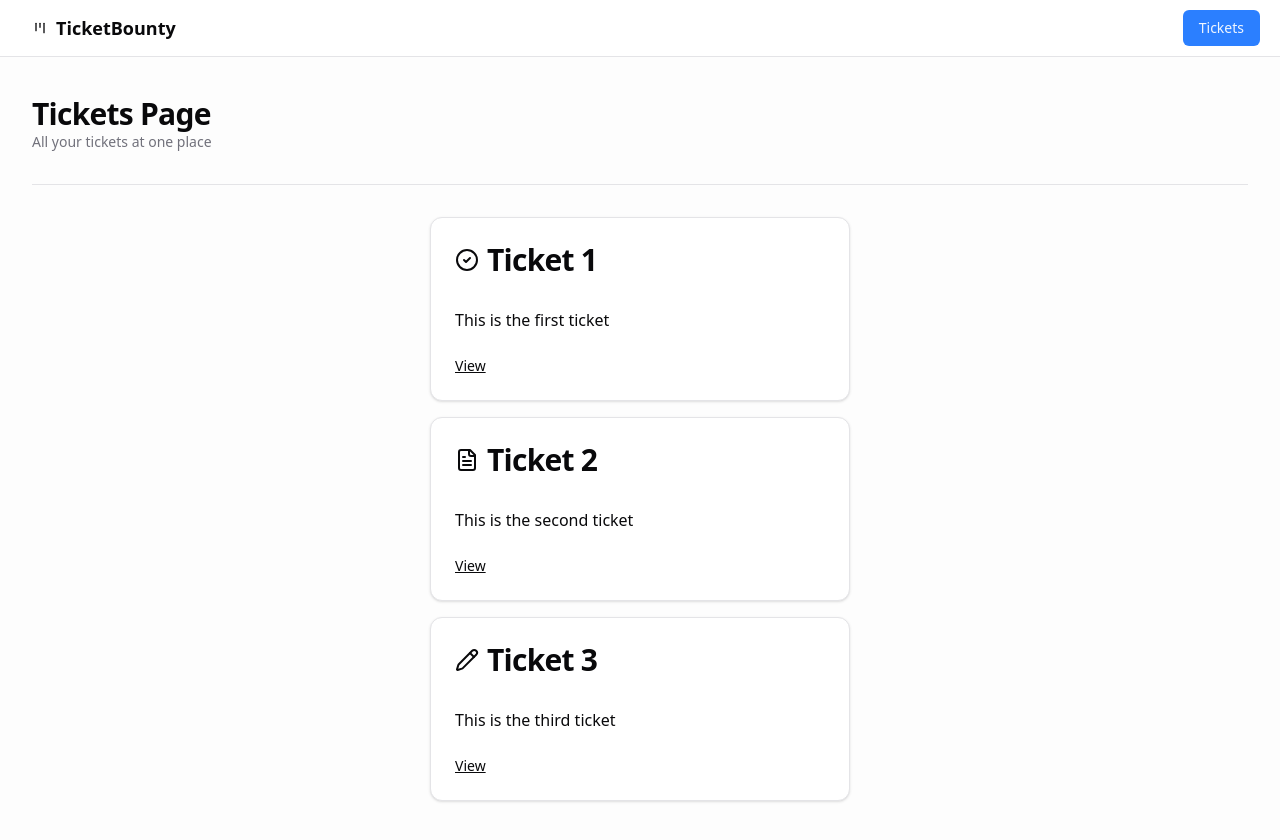
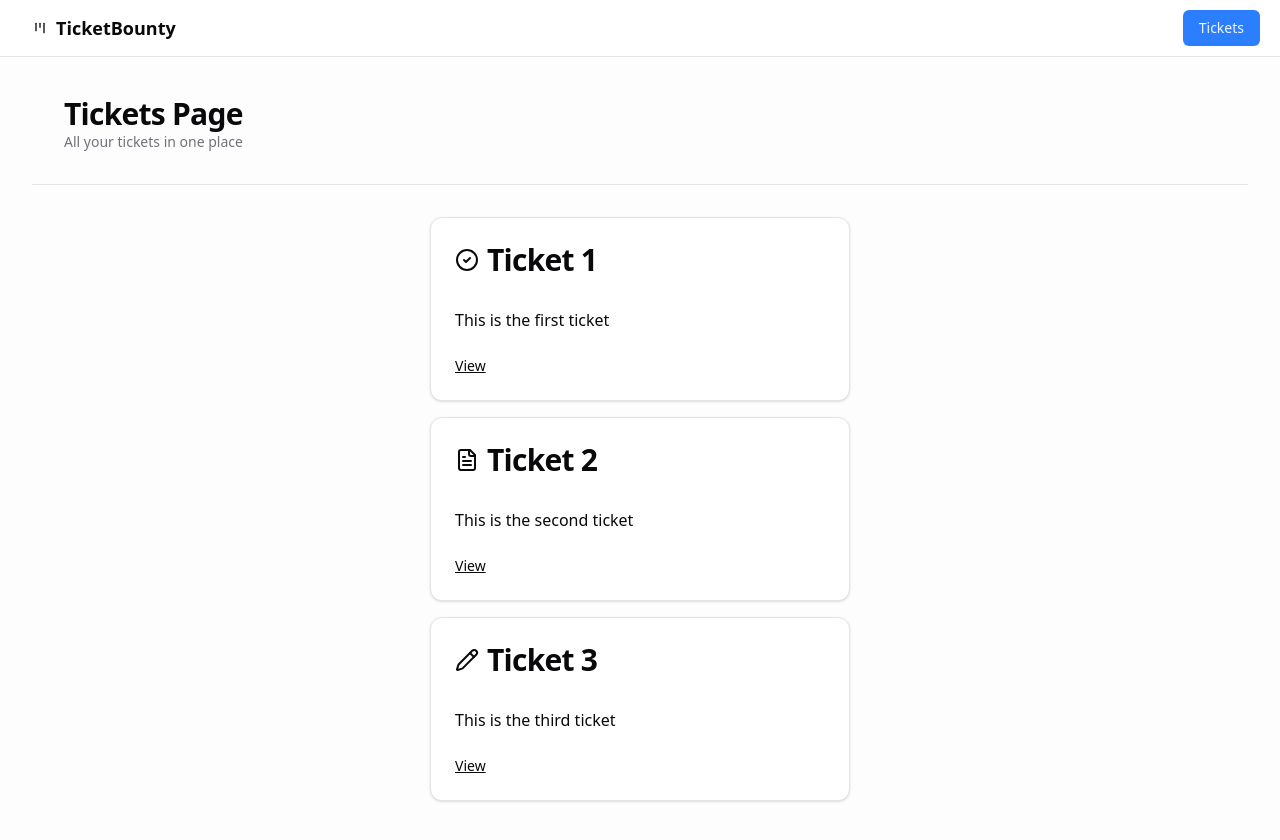
Before and after one commit to Shanto910/ticket-bounty, a Next.js app: page /tickets in a window 1280 px wide. Shown: the top 840 px of the page. Built offline with nearby package versions, Linux system fonts and the light colour scheme.

Commit message:
add: heading component

```diff
--- a/src/app/page.tsx
+++ b/src/app/page.tsx
@@ -1,17 +1,12 @@
 import Link from 'next/link';
-import { Separator } from '@/components/ui/separator';
+import Heading from '@/components/heading';
 import { ticketsPath } from '@/paths';
 
 const HomePage = () => {
 	return (
 		<>
 			<div className="flex-1 flex flex-col gap-y-8">
-				<div>
-					<h2 className="text-3xl font-bold tracking-tight">Home Page</h2>
-					<p className="text-sm text-muted-foreground">Your home place to start</p>
-				</div>
-
-				<Separator />
+				<Heading title="Home Page" description="Your home place to start" />
 
 				<div className="flex-1 flex flex-col items-center">
 					<Link href={ticketsPath()} className="underline">
--- a/src/app/tickets/page.tsx
+++ b/src/app/tickets/page.tsx
@@ -1,7 +1,7 @@
 import { LucideCircleCheck, LucideFileText, LucidePencil } from 'lucide-react';
 import Link from 'next/link';
+import Heading from '@/components/heading';
 import { Card, CardContent, CardFooter, CardHeader, CardTitle } from '@/components/ui/card';
-import { Separator } from '@/components/ui/separator';
 import { initialTickets } from '@/data';
 import { ticketPath } from '@/paths';
 
@@ -14,12 +14,7 @@
 const TicketsPage = () => {
 	return (
 		<div className="flex-1 flex flex-col gap-y-8">
-			<div>
-				<h2 className="text-3xl font-bold tracking-tight">Tickets Page</h2>
-				<p className="text-sm text-muted-foreground">All your tickets at one place</p>
-			</div>
-
-			<Separator />
+			<Heading title="Tickets Page" description="All your tickets in one place" />
 
 			<div className="flex-1 flex flex-col items-center gap-y-4 animate-fade-in-from-top">
 				{initialTickets.map(ticket => (
--- /dev/null
+++ b/src/components/heading.tsx
@@ -0,0 +1,20 @@
+import { Separator } from '@/components/ui/separator';
+
+type HeadingProps = {
+	title: string;
+	description?: string;
+};
+const Heading = ({ title, description }: HeadingProps) => {
+	return (
+		<>
+			<div className="px-8">
+				<h2 className="text-3xl font-bold tracking-tight">{title}</h2>
+				{description && <p className="text-sm text-muted-foreground">{description}</p>}
+			</div>
+
+			<Separator />
+		</>
+	);
+};
+
+export default Heading;
```
